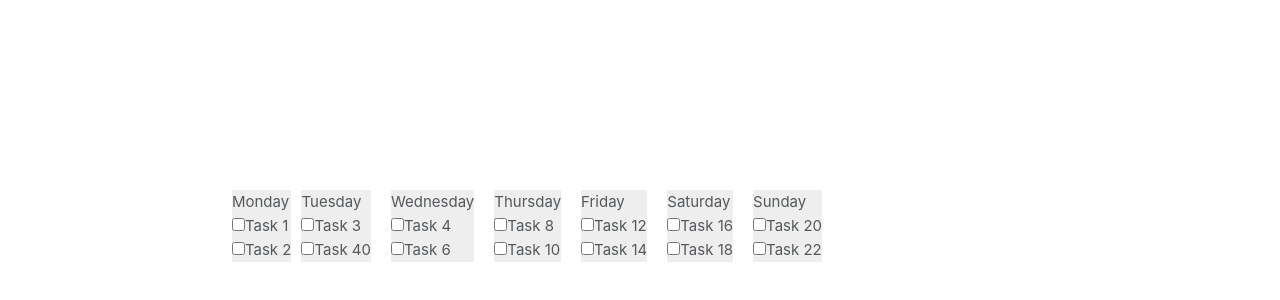
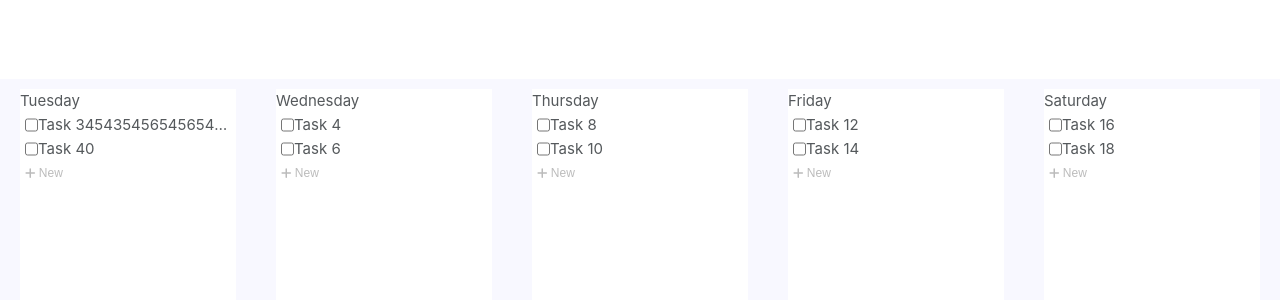
Before and after one commit to teatimehr13/WeekTodoList, a Vue app: page / in a window 1280 px wide. Shown: the part 174-474 px from the top of the page. Built offline with nearby package versions, Linux system fonts and the light colour scheme.

Commit message:
完成拖曳、新增功能

```diff
--- a/package.json
+++ b/package.json
@@ -9,6 +9,11 @@
     "preview": "vite preview"
   },
   "dependencies": {
+    "@fortawesome/fontawesome-svg-core": "^6.5.2",
+    "@fortawesome/free-brands-svg-icons": "^6.5.2",
+    "@fortawesome/free-regular-svg-icons": "^6.5.2",
+    "@fortawesome/free-solid-svg-icons": "^6.5.2",
+    "@fortawesome/vue-fontawesome": "^3.0.8",
     "pinia": "^2.1.7",
     "pinia-plugin-persistedstate": "^3.2.1",
     "vue": "^3.4.21",
--- a/src/App.vue
+++ b/src/App.vue
@@ -1,10 +1,21 @@
 <script setup>
 import WeekTodo from '@/components/WeekTodo.vue';
+import { useCounterStore } from '@/stores/counter';
+import { storeToRefs } from 'pinia';
+
+const store = useCounterStore();
+const storeData = storeToRefs(useCounterStore());
+let week_tasks = storeData.weekList.value;
+console.log(week_tasks);
+
+const emitAddTask = (val,day) => {
+  store.addTask(val,day)
+}
 </script>
 
 <template>
   <main>
-    <WeekTodo></WeekTodo>
+    <WeekTodo :weekTasks="week_tasks" @addTask="emitAddTask"></WeekTodo>
   </main>
 </template>
 
@@ -14,4 +25,11 @@ import WeekTodo from '@/components/WeekTodo.vue';
     margin: 0;
     list-style: none;
   }
+
+  #app {
+    display: block;
+    width: 100%;
+    padding: 0;
+    background: #f8f8ff;
+  }
 </style>
--- a/src/components/WeekTodo.vue
+++ b/src/components/WeekTodo.vue
@@ -9,17 +9,22 @@ defineComponent({
     ]
 });
 
-const weekTasks = ref({
-    Monday: [{ task: 'Task 1', id: 1, isChecked:false }, { task: 'Task 2', id: 2, isChecked:false }],
-    Tuesday: [{ task: 'Task 3', id: 3, isChecked:false }, { task: 'Task 40', id: 4, isChecked:false }],
-    Wednesday: [{ task: 'Task 4', id: 5, isChecked:false }, { task: 'Task 6', id: 7, isChecked:false }],
-    Thursday: [{ task: 'Task 8', id: 9, isChecked:false }, { task: 'Task 10', id: 11, isChecked:false }],
-    Friday: [{ task: 'Task 12', id: 13, isChecked:false }, { task: 'Task 14', id: 15, isChecked:false }],
-    Saturday: [{ task: 'Task 16', id: 17, isChecked:false }, { task: 'Task 18', id: 19, isChecked:false }],
-    Sunday: [{ task: 'Task 20', id: 21, isChecked:false }, { task: 'Task 22', id: 23, isChecked:false }]
-});
+const props = defineProps(
+    ["weekTasks"]
+);
+
+const emits = defineEmits(["addTask"]);
+
+let weekTasks = props.weekTasks;
+console.log(weekTasks);
 
 let isEdit = ref(null);
+let swAdd_area = ref(true);
+let swNew_input = ref(null);
+let new_input = ref([]);
+
+let active = false;
+
 
 const onMove = () => {
     console.log(weekTasks.value);
@@ -28,47 +33,93 @@ const onMove = () => {
 const toggleClick = (data) => {
     data.isChecked = !data.isChecked;
 }
-
 const swEditInput = (id) => {
+    // console.log(isEdit.value);
     isEdit.value === id ? isEdit.value = null : isEdit.value = id;
-
     nextTick(() => {
         if (inputRefs.value[id]) {
-      console.log(inputRefs.value[id]);
             inputRefs.value[id].focus();
         }
     });
 }
 
+const newInput_Toggle = (day) => {
+    swNew_input.value == day ? swNew_input.value = null : swNew_input.value = day;
+    active = true;
+    nextTick(() => {
+        if(new_input.value[day]) {
+            new_input.value[day].focus()
+        }
+    })
+}
+
+const add_task = (day) => {
+    let val = event.target.value.trim();
+    emits("addTask",val,day)
+    swNew_input.value = null
+}
+
+// const handleDrop = (event) => {
+//       console.log('Item dropped in external zone');
+//       nextTick(() => {
+//           swAdd_input.value = !swAdd_input.value;
+//       })
+//       // Handle the drop logic
+//     };
+// const overDrop = (event) => {
+//     swAdd_input.value = !swAdd_input.value;
+// }
+
+const onDragStart = (event) => {
+    swAdd_area.value = !swAdd_area.value;
+};
+
+const onDragEnd = (event) => {
+    swAdd_area.value = !swAdd_area.value;
+};
+
+
 //使用id做為key or 使用兩層index作為target
 let inputRefs = ref([]);
-
-
 </script>
 
 <template>
     <div class="week-container">
         <div v-for="(tasks, day) in weekTasks" :key="day" class="day-container">
             <div>
+                <div>
                     <h4>{{ day }}</h4>
                 </div>
                 <ul>
-                <draggable :list="tasks" group="tasks" @start="drag = true" @end="drag = false" item-key="id"
-                    :move="onMove">
+                    <draggable :list="tasks" group="tasks" animation="300" @start="onDragStart" @end="onDragEnd"
+                        item-key="id" :move="onMove" class="drag-container" tag="ul" ghost-class="ghost" drag-class="drag">
                         <template #item="{ element, index }">
                             <li>
-                            <div v-show="isEdit != element.id">
+                                <div v-show="isEdit != element.id" @dblclick="swEditInput(element.id)">
                                     <input type="checkbox" v-model="element.isChecked">
-                                <span @click="toggleClick(element)" @dblclick="swEditInput(element.id)">{{ element.task }}</span>
+                                    <span @click="toggleClick(element)">{{ element.task }}</span>
                                 </div>
                                 <div v-show="isEdit == element.id">
-                                <input type="text" v-model="element.task" @blur="swEditInput" @keyup.enter="$event.target.blur()"
-                                :ref="el => inputRefs[element.id] = el">
+                                    <input type="text" v-model="element.task" @blur="swEditInput"
+                                        @keyup.enter="$event.target.blur()" :ref="el => inputRefs[element.id] = el">
                                 </div>
                             </li>
                         </template>
+                        <template #footer>
+                            <div style="flex-grow: 1;" class="here draggable-item" v-show="swAdd_area">
+                                <div class="new-todo-area">
+                                    <input v-if="swNew_input == day" type="text" class="new-todo-input" placeholder="請輸入新任務"
+                                        style="width: max-content;" :ref="el => new_input[day] = el" @blur="add_task(day)" @keyup.enter="$event.target.blur()" >
+                                    <button @click="newInput_Toggle(day)" v-show="swNew_input != day">
+                                        <font-awesome-icon :icon="['fas', 'plus']" />
+                                        <span> New</span>
+                                    </button>
+                                </div>
+                            </div>
+                        </template>
                     </draggable>
                 </ul>
+            </div>
         </div>
     </div>
 </template>
@@ -77,26 +128,109 @@ let inputRefs = ref([]);
 .week-container {
     display: flex;
     justify-content: center;
-    width: 1000px;
+    width: 100%;
     margin: auto;
+    flex-grow: 1;
+    overflow-x: hidden;
+    min-height: 250px;
 }
 
 .day-container {
-    background-color: #eee;
     color: #55595C;
+    flex: 0 0 20%;
+    padding: 10px 20px;
+    box-sizing: border-box;
+    max-width: 20%;
 }
 
-.day-container+.day-container {
-    margin: 0 10px;
+.day-container>div {
+    background: white;
+    display: flex;
+    flex-direction: column;
+    height: 100%;
 }
 
 input:focus {
     outline: none;
 }
 
-input{
+input[type="text"] {
     outline: none;
     border: none;
+    background: transparent;
 }
 
+li {
+    /* border-bottom: 1px solid #eaecef; */
+}
+
+li>div {
+    display: flex;
+}
+
+li span {
+    overflow: hidden;
+    text-overflow: ellipsis;
+    white-space: nowrap;
+}
+
+li>div:first-child {
+    padding: 0px 5px;
+}
+
+.new-todo-area+.new-todo-area {
+    /* border-top: 1px solid #eaecef; */
+}
+
+.new-todo-area button{
+    color: #bbb;
+    font-size: .75rem;
+    text-align: left;
+    min-height: 24px;
+    border: none;
+    background: none;
+    padding: 0 5px;
+}
+
+.new-todo-area button:hover{
+    cursor: pointer;
+    background-color: whitesmoke;
+    color: #aaa;
+}
+
+.new-todo-area {
+    display: grid;
+}
+
+
+.fake-area {
+    background-image: linear-gradient(0deg, transparent 48.08%, #eaecef 0, #eaecef 50%, transparent 0, transparent 98.08%, #eaecef 0, #eaecef);
+    background-size: 52px 52px;
+    height: calc(100% - 25px);
+}
+
+.drag-container {
+    min-height: 250px;
+}
+
+.drag-wrapper {
+    display: flex;
+    flex-direction: column;
+    align-items: center;
+}
+
+.ghost {
+  background: whitesmoke;
+}
+
+.ghost > div {
+  visibility: hidden;
+}
+
+.drag > div {
+}
+
+.hide {
+    display: none;
+}
 </style>
--- a/src/main.js
+++ b/src/main.js
@@ -5,9 +5,13 @@ import { createPinia } from 'pinia'
 import piniaPluginPersistedstate from 'pinia-plugin-persistedstate'
 import App from './App.vue'
 
+import { FontAwesomeIcon } from "@fortawesome/vue-fontawesome";
+import { library } from "@fortawesome/fontawesome-svg-core";
+import { fas } from '@fortawesome/free-solid-svg-icons';
+library.add(fas)
 const app = createApp(App)
 
 // app.use(createPinia())
 const pinia = createPinia()
 pinia.use(piniaPluginPersistedstate)
-app.use(pinia).mount('#app')
+app.component("font-awesome-icon", FontAwesomeIcon).use(pinia).mount('#app')
--- a/src/stores/counter.js
+++ b/src/stores/counter.js
@@ -1,12 +1,42 @@
 import { ref, computed } from 'vue'
 import { defineStore } from 'pinia'
 
-export const useCounterStore = defineStore('counter', () => {
+export const useCounterStore = defineStore('useCounterStore', () => {
   const count = ref(0)
-  const doubleCount = computed(() => count.value * 2)
-  function increment() {
-    count.value++
+  let default_list = ref(
+    {
+      Monday: [{ task: 'Task 1', id: 1, isChecked: false }, { task: 'Task 2', id: 2, isChecked: false }],
+      Tuesday: [{ task: 'Task 3454354565456546546546', id: 3, isChecked: false }, { task: 'Task 40', id: 4, isChecked: false }],
+      Wednesday: [{ task: 'Task 4', id: 5, isChecked: false }, { task: 'Task 6', id: 7, isChecked: false }],
+      Thursday: [{ task: 'Task 8', id: 9, isChecked: false }, { task: 'Task 10', id: 11, isChecked: false }],
+      Friday: [{ task: 'Task 12', id: 13, isChecked: false }, { task: 'Task 14', id: 15, isChecked: false }],
+      Saturday: [{ task: 'Task 16', id: 17, isChecked: false }, { task: 'Task 18', id: 19, isChecked: false }],
+      Sunday: [{ task: 'Task 20', id: 21, isChecked: false }, { task: 'Task 22', id: 20, isChecked: false }]
+    }
+  )
+
+  const storedData = localStorage.getItem("useCounterStore");
+  let initialWeekList = storedData ? JSON.parse(storedData).weekList : {};
+  let weekList = !Object.values(initialWeekList).length ? initialWeekList = default_list.value : ref(initialWeekList).value;
+  console.log(weekList);
+
+  let maxId = Math.max(...Object.values(weekList).flat().map(task => task.id));
+
+  const addTask = (val, day) => {
+    maxId += 1;
+    let new_id = maxId;
+    weekList[day].push({
+      task: val,
+      id: new_id,
+      isChecked: false,
+    })
+
+    console.log(new_id);
   }
+  return { count, addTask, weekList }
 
-  return { count, doubleCount, increment }
-})
+},
+  {
+    persist: true,
+  }
+)
```
Also changed, not shown: 1 other file (tests, documents, lock files or other folders). Lines whose indentation alone changed are shown as unchanged.
